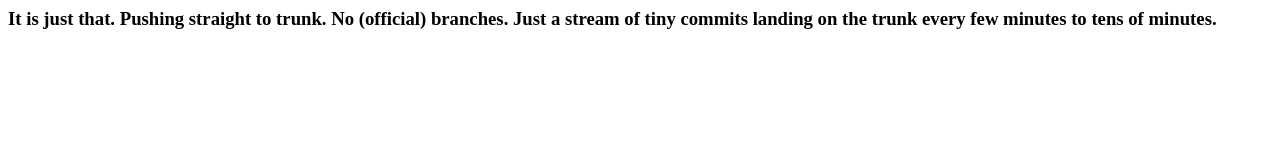
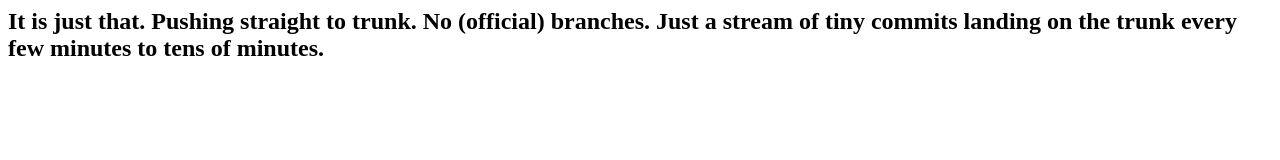
Before and after one commit to dragan-stepanovic/truetrunkbaseddevelopment.com, a plain HTML site: page index.html in a window 1280 px wide. Drawn offline with Linux system fonts and the light colour scheme.

Commit message:
Update index.html

```diff
--- a/index.html
+++ b/index.html
@@ -1 +1 @@
-<h3>It is just that. Pushing straight to trunk. No (official) branches. Just a stream of tiny commits landing on the trunk every few minutes to tens of minutes.</h3>
+<h2>It is just that. Pushing straight to trunk. No (official) branches. Just a stream of tiny commits landing on the trunk every few minutes to tens of minutes.</h2>
```
